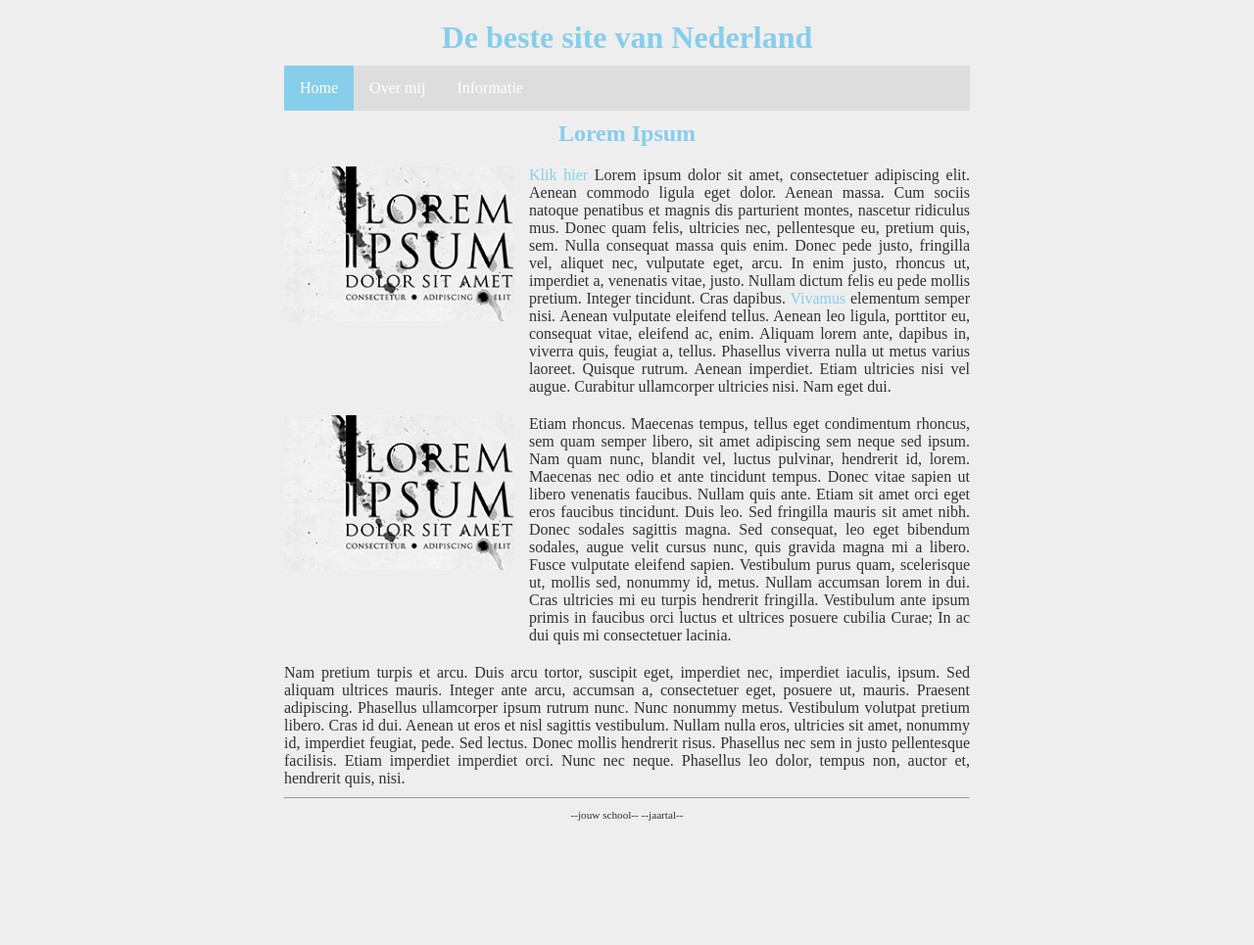
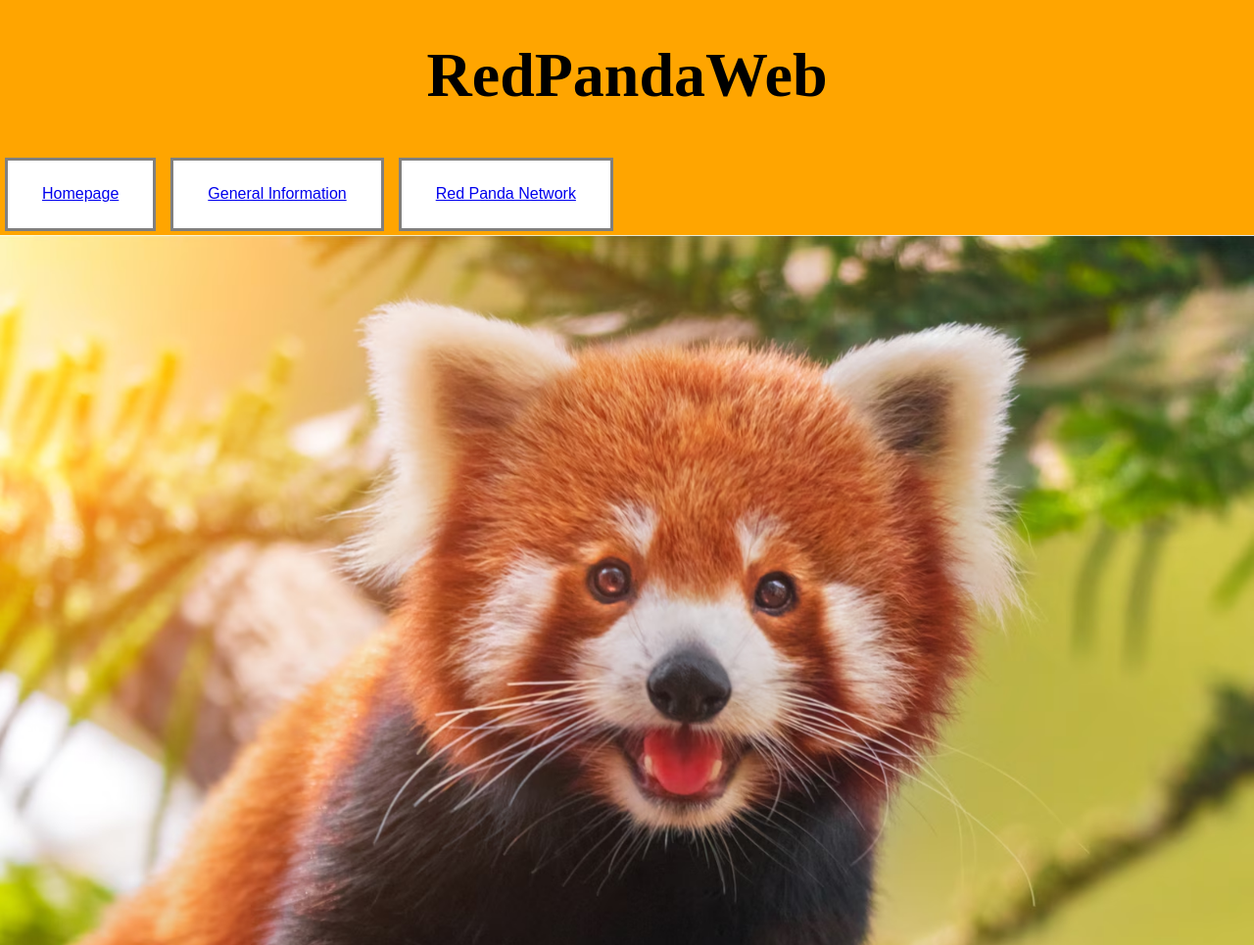
Before and after one commit to RedPanda57/website-about-Redpandas-, a plain HTML site: page index.html in a window 1280 px wide. Shown: the top 965 px of the page at 98% size. Before the commit the page ends 858 px from the top, so only its background shows below. Drawn offline with Linux system fonts and the light colour scheme.

Commit message:
donderdag 23 november

```diff
--- a/index.html
+++ b/index.html
@@ -1,80 +1,38 @@
 <!DOCTYPE html>
 
-<html lang="nl">
+<html lang="uk">
 
 <head>
-  <link rel="stylesheet" href="style.css" />
-  <title>Dit is een eenvoudige website</title>
-  <meta charset="UTF-8" />
+  <link rel="stylesheet" href="style.css">
+  <title>My website About Red Pandas</title>
+  <meta charset="UTF-8">
 </head>
 
 <body>
-  <div class="page">
+  <div>
+    <center><br><h1> RedPandaWeb </h1></center>
 
-    <header>
-      <h1 id="hoofdtitel" class="belangrijk">De beste site van Nederland</h1>
-    </header>
+    <button class="ButtonTopBar" type="button"><a href=index.html>Homepage </a></button>
+    <button class="ButtonTopBar" type="button"><a href="index2.html"> General Information </a></button>
+    <button class="ButtonTopBar" type="button"><a href=index3.html>Red Panda Network </a></button>
 
-    <nav>
-      <ul>
-        <li><a class="active" href="index.html">Home</a></li>
-        <li><a href="overmij.html">Over mij</a></li>
-        <li><a href="info.html">Informatie</a></li>
-      </ul>
-    </nav>
-
-    <main>
-      <h2>Lorem Ipsum</h2>
-
-      <div class="item">
-        <img class="item-plaatje" src="afbeeldingen/loremipsum.jpg" alt="lorem ipsum">
-        <p class="item-tekst">
-          <a href="http://nu.nl">Klik hier</a> Lorem ipsum dolor sit amet, consectetuer adipiscing elit. Aenean commodo
-          ligula eget dolor. Aenean massa. Cum sociis natoque penatibus et magnis dis parturient montes, nascetur
-          ridiculus mus. Donec quam felis, ultricies nec, pellentesque eu, pretium quis, sem. Nulla consequat massa quis
-          enim. Donec pede justo, fringilla vel, aliquet nec, vulputate eget, arcu. In enim justo, rhoncus ut, imperdiet
-          a, venenatis vitae, justo. Nullam dictum felis eu pede mollis pretium. Integer tincidunt. Cras dapibus. <a
-            href="http://www.encyclo.nl/begrip/dum%20vivimus%20vivamus">Vivamus</a> elementum semper nisi. Aenean
-          vulputate eleifend tellus. Aenean leo ligula, porttitor eu, consequat vitae, eleifend ac, enim. Aliquam lorem
-          ante, dapibus in, viverra quis, feugiat a, tellus. Phasellus viverra nulla ut metus varius laoreet. Quisque
-          rutrum. Aenean imperdiet. Etiam ultricies nisi vel augue. Curabitur ullamcorper ultricies nisi. Nam eget dui.
-        </p>
-      </div>
-
-      <div class="item">
-        <img class="item-plaatje" src="afbeeldingen/loremipsum.jpg" alt="lorem ipsum">
-        <p class="item-tekst">
-          Etiam rhoncus. Maecenas tempus, tellus eget
-          condimentum rhoncus, sem quam semper libero, sit amet adipiscing sem neque sed ipsum. Nam quam nunc, blandit
-          vel, luctus pulvinar, hendrerit id, lorem. Maecenas nec odio et ante tincidunt tempus. Donec vitae sapien ut
-          libero venenatis faucibus. Nullam quis ante. Etiam sit amet orci eget eros faucibus tincidunt. Duis leo. Sed
-          fringilla mauris sit amet nibh. Donec sodales sagittis magna. Sed consequat, leo eget bibendum sodales, augue
-          velit cursus nunc, quis gravida magna mi a libero. Fusce vulputate eleifend sapien. Vestibulum purus quam,
-          scelerisque ut, mollis sed, nonummy id, metus. Nullam accumsan lorem in dui. Cras ultricies mi eu turpis
-          hendrerit fringilla. Vestibulum ante ipsum primis in faucibus orci luctus et ultrices posuere cubilia Curae;
-          In
-          ac dui quis mi consectetuer lacinia.
-        </p>
-      </div>
-
-      <p>
-        Nam pretium turpis et arcu. Duis arcu tortor, suscipit eget, imperdiet nec, imperdiet iaculis, ipsum. Sed
-        aliquam ultrices mauris. Integer ante arcu, accumsan a, consectetuer eget, posuere ut, mauris. Praesent
-        adipiscing. Phasellus ullamcorper ipsum rutrum nunc. Nunc nonummy metus. Vestibulum volutpat pretium libero.
-        Cras id dui. Aenean ut eros et nisl sagittis vestibulum. Nullam nulla eros, ultricies sit amet, nonummy id,
-        imperdiet feugiat, pede. Sed lectus. Donec mollis hendrerit risus. Phasellus nec sem in justo pellentesque
-        facilisis. Etiam imperdiet imperdiet orci. Nunc nec neque. Phasellus leo dolor, tempus non, auctor et, hendrerit
-        quis, nisi.
-      </p>
-
-    </main>
-
-    <footer>
-      <hr />
-      <p class="smalltext">--jouw school-- --jaartal--</p>
-    </footer>
 
   </div>
+
+  <img src="RedPandaIMG.jpg" alt="Red Panda smiling Image" class="HomepageImage">
+
+  <center><h1>
+
+    3 reasons why Red Pandas are te best animals in the world:
+
+    <ul>
+      <li>they are furry</li>
+      <li>they always smile</li>
+      <li>they can climb <br> <a href="https://youtu.be/mgdFs2KyKwo?" target="_blank"> click here to see a Red Panda climbing </a> </li>
+    </ul>
+
+  </h1></center>
+
 </body>
 
 </html>
--- a/style.css
+++ b/style.css
@@ -1,138 +1,43 @@
-/* Instellingen om fouten te helpen vinden,
-   uncomment om aan te zetten */
-
-/* zorg dat elke box een gestippelde rand krijgt,
-   zodat je de afmeting goed kunt zien,
-   let op 1: dit kan de layout soms kan wijzigen
-   let op 2: laat 1 sterretje voor { staan als je commentaar weghaalt */
-/*  * {border: 1px dotted black;}   */
-
-/* zorg dat elke box een doorzichtige donkere achtergrond krijgt,
-   hoe meer boxen in elkaar hoe donkerder de achtergrondkleur
-   letop: laat 1 sterretje voor { staan als je commentaar weghaalt */
-/*  * {background-color: rgba(0,0,0,5%);}  */
-
-
-/************************* BASISINSTELLINGEN *************************/
-
-/* Basisinstellingen voor alle pagina's, alleen aanpassen als je pro wilt worden */
-
-* {                               /* geldt voor alles */
-  box-sizing: border-box;         /* zorg dat border meetelt bij de width en height van boxen */
-  margin: 0px;                    /* standaard marge 0 pixels */
+body {
+    background-color: burlywood;
+    color: #000;
+    margin: 0;
 }
 
-html, body {                      /* geldt voor html en body */
-  background-color: #EEEEEE;    /* achtergrondkleur lichtgrijs */
-  color: #303030;               /* tekstkleur donkergrijs */
+div {
+    background-color: orange;
+    color: #000;
+
+    width: 100%;
+    margin-top: -40px;
+    margin-bottom: -20px;
+    height: 300px;
+
+    font-size: xx-large;
 }
 
-div {                             /* geldt voor div */
-  overflow: hidden;               /* zorgt dat een <div> de hoogte krijgt van wat erin zit
-                                     (anders tellen de floats erin niet mee voor de hoogte
-                                     en wordt dus wel eens hoogte 0) */
+.HomepageImage {
+     width: 100%;
+     height: 20%;
 }
 
+.ButtonTopBar {
+    border: 3px;
+    border-color: grey;
+    border-style: solid;
 
-/************************* ALLE WEBPAGINA'S *************************/
+    color: black;
+    background-color: white;
 
-/* Indeling en opmaak voor alle pagina's */
+    padding: 15px 35px;
+    margin: 4px 2px;
+    margin-left: 5px;
+    margin-bottom: 0px;
+    height: 75px;
 
-.page {
-  width: 700px;                   /* vaste breedte van 700 pixels */
-  margin: 10px auto;              /* boven en onder 10 pixels marge,
-                                     links en rechts marge gelijk verdeeld (gecentreerd) */
+    text-align: center;
+    text-decoration: none;
+    display: inline-block;
+    font-size: 16px;
+    cursor: pointer;
 }
-
-header, footer {                  /* geldt voor header en footer */
-  margin: 10px 0px;
-}
-
-main {
-  text-align: justify;            /* tekst links en rechts uitvullen */
-}
-
-h1, h2, h3 {                      /* geldt voor h1 en h2 en h3 */
-  margin: 10px 0px;
-  text-align: center;             /* tekst centreren */
-  color: skyblue;
-}
-
-p {
-  margin: 10px 0px;
-  text-align: justify;            /* tekst links en rechts uitvullen */
-}
-
-img {
-  margin: 10px 0px;
-}
-
-a {
-  color: skyblue;
-  text-decoration: none;
-}
-
-a:hover {                         /* <a> als je er met de muis op staat */
-  text-decoration: underline;
-}
-
-.smalltext {
-  text-align: center;
-  font-size: 0.7em;
-}
-
-/************************* NAVIGATIEBALK *************************/
-
-/* navigatiebalk voor alle pagina's */
-
-nav ul {                        /* <ul> die child is van <nav> */
-  list-style-type: none;
-  margin: auto;
-  padding: 0;
-  background-color: #dddddd;
-  overflow: hidden;
-}
-
-nav ul li {                     /* <li> die child is van <ul> die op zijn beurt child is van <nav> */
-  float: left;
-}
-
-nav li a {
-  display: block;
-  color: white;
-  text-align: center;
-  padding: 14px 16px;
-  text-decoration: none;
-}
-
-nav li a:hover {
-  background-color: #aaaaaa;
-}
-
-nav li a.active {
-  background-color: skyblue;
-}
-
-
-/************************* HOOFDPAGINA *************************/
-
-/* Indeling en opmaak voor hoofdpagina */
-
-/* .item {} */ /* hier doen we nog niks mee, dat mag je zelf toevoegen */
-
-.item-plaatje {
-  float: left;
-  width: 250px;
-  padding-right: 15px; /* zorgt dat plaatje niet tegen tekst komt */
-}
-
-.item-tekst {
-  float: right;
-  width: 450px;
-}
-
-/************************* SUBPAGINA *************************/
-
-/* Indeling en opmaak voor subpagina */
-
-/* verzin deze zelf... */
```
Also changed, not shown: MainInfo.html (added, +9 -0 lines), index2.html (added, +22 -0 lines), index3.html (added, +23 -0 lines), info.html (deleted, +0 -44 lines), overmij.html (deleted, +0 -51 lines), RedPandaIMG.jpg (added), afbeeldingen/loremipsum.jpg (deleted).
